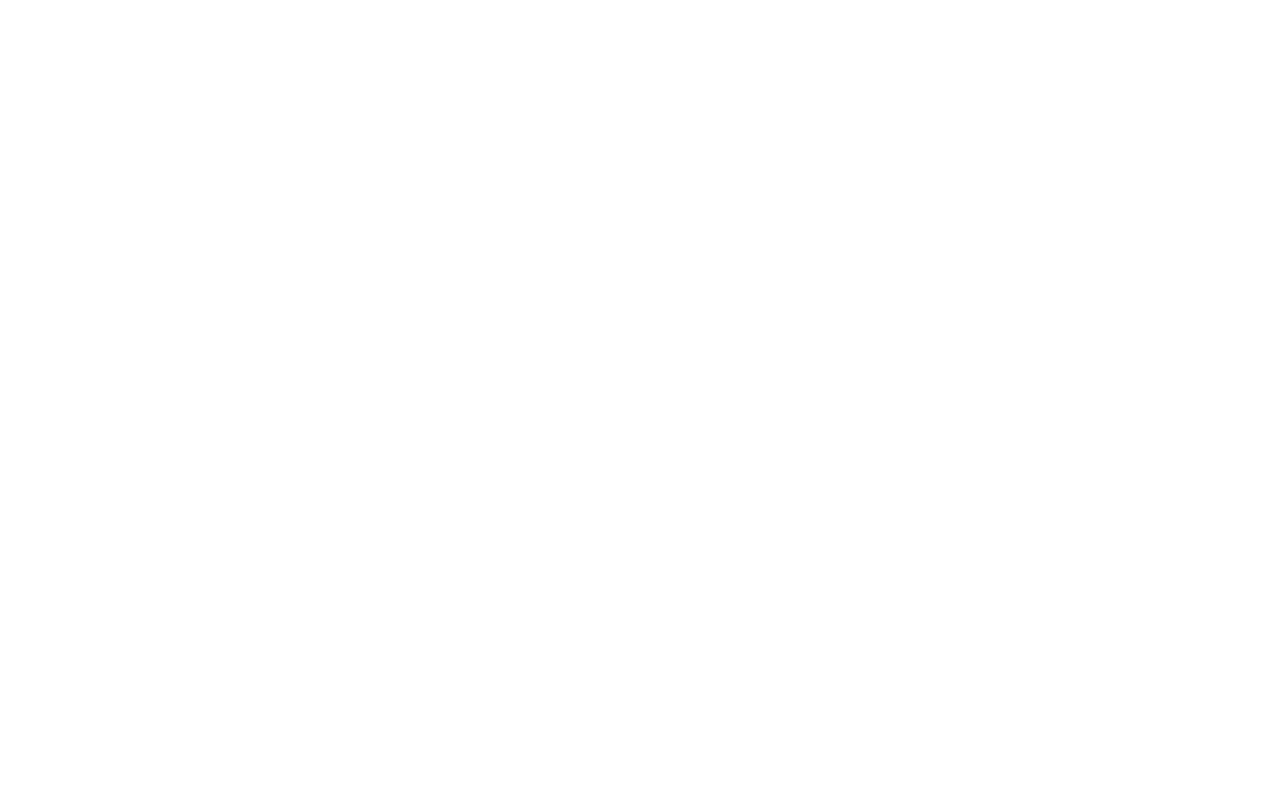
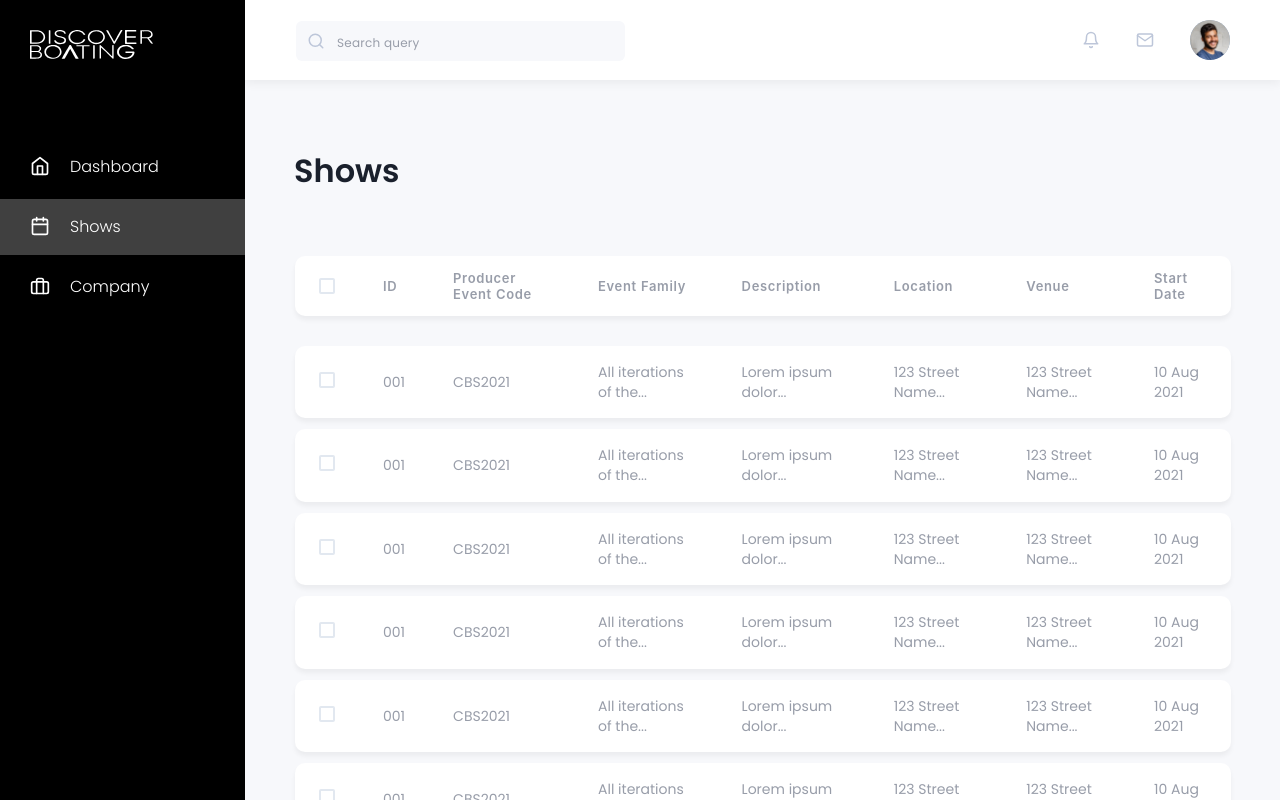
Before and after one commit to rhaicode/nmma, a React (Create React App) app in the folder client/: page /shows in a window 1280 px wide. Shown: the top 800 px of the page. Built offline with nearby package versions, Linux system fonts and the light colour scheme.

Commit message:
Add shared table component.

```diff
--- a/client/src/App.tsx
+++ b/client/src/App.tsx
@@ -1,7 +1,7 @@
 import { Switch, Route } from 'react-router-dom'
 
 import Dashboard from './pages/Dashboard'
-import Event from './pages/Event'
+import Shows from './pages/Shows'
 import Company from './pages/Company'
 
 const App: React.FC = () => (
@@ -9,8 +9,8 @@
     <Route exact path="/">
       <Dashboard />
     </Route>
-    <Route exact path="/event">
-      <Event />
+    <Route exact path="/shows">
+      <Shows />
     </Route>
     <Route exact path="/company">
       <Company />
--- /dev/null
+++ b/client/src/components/shared/ThemedTable.tsx
@@ -0,0 +1,29 @@
+import styled from '@emotion/styled'
+import { Table } from '@chakra-ui/react'
+
+const ThemedTable = styled(Table)`
+  & {
+    thead {
+      border-color: transparent;
+      tr {
+        border-color: transparent;
+        th {
+          border-color: transparent;
+        }
+      }
+    }
+    tbody {
+      border-color: transparent;
+      tr {
+        border-color: transparent;
+        td {
+          border-color: transparent;
+          font-weight: 400;
+          font-size: 14px;
+        }
+      }
+    }
+  }
+`
+
+export default ThemedTable
--- a/client/src/components/shared/index.tsx
+++ b/client/src/components/shared/index.tsx
@@ -1,4 +1,5 @@
 import Sidebar from './Sidebar'
 import Topbar from './Topbar'
+import ThemedTable from './ThemedTable'
 
-export { Sidebar, Topbar }
+export { Sidebar, Topbar, ThemedTable }
--- a/client/src/config/links.tsx
+++ b/client/src/config/links.tsx
@@ -7,8 +7,8 @@
     icon: <FiHome color="white" fontSize="20px" />,
   },
   {
-    label: 'Event',
-    url: '/event',
+    label: 'Shows',
+    url: '/shows',
     icon: <FiCalendar color="white" fontSize="20px" />,
   },
   {
--- a/client/src/pages/Event.tsx
+++ /dev/null
@@ -1,12 +0,0 @@
-import { Text } from '@chakra-ui/react'
-import DefaultLayout from '../layouts/DefaultLayout'
-
-const Event: React.FC = () => (
-  <DefaultLayout>
-    <Text as="span" fontSize="32px" fontWeight="600">
-      Event
-    </Text>
-  </DefaultLayout>
-)
-
-export default Event
--- /dev/null
+++ b/client/src/pages/Shows.tsx
@@ -0,0 +1,97 @@
+import { Checkbox, Tbody, Td, Text, Th, Thead, Tr } from '@chakra-ui/react'
+
+import { ThemedTable } from '../components/shared'
+import DefaultLayout from '../layouts/DefaultLayout'
+
+const columns = [
+  'ID',
+  'Producer Event Code',
+  'Event Family',
+  'Description',
+  'Location',
+  'Venue',
+  'Start Date',
+]
+
+const Shows: React.FC = () => {
+  const list = Array.from({ length: 7 })
+
+  return (
+    <DefaultLayout>
+      <Text as="span" fontSize="32px" fontWeight="600">
+        Shows
+      </Text>
+
+      <ThemedTable variant="simple" mt="60px">
+        <Thead
+          border="1px solid"
+          borderColor="transparent"
+          backgroundColor="transparent"
+          borderRadius="10px"
+        >
+          <Tr
+            h="60px"
+            backgroundColor="white"
+            boxShadow="0px 4px 5px rgba(0, 0, 0, 0.05)"
+            borderRadius="10px"
+          >
+            <Th borderTopLeftRadius="10px" borderBottomLeftRadius="10px">
+              <Checkbox />
+            </Th>
+
+            {columns.map((c, i) => (
+              <Th
+                textTransform="capitalize"
+                key={c}
+                color="darkGray"
+                fontSize="13px"
+                fontWeight="600"
+                {...(i === columns.length - 1 && {
+                  borderTopRightRadius: '10px',
+                  borderBottomRightRadius: '10px',
+                })}
+              >
+                {c}
+              </Th>
+            ))}
+          </Tr>
+        </Thead>
+        <Tbody
+          border="1px solid"
+          borderColor="transparent"
+          backgroundColor="transparent"
+          borderRadius="10px"
+        >
+          <Tr height="30px" />
+          {list.map((l, i) => (
+            <>
+              <Tr
+                h="70px"
+                backgroundColor="white"
+                boxShadow="0px 4px 5px rgba(0, 0, 0, 0.05)"
+                borderRadius="10px"
+                color="darkGray"
+              >
+                <Td borderTopLeftRadius="10px" borderBottomLeftRadius="10px">
+                  <Checkbox />
+                </Td>
+                <Td>001</Td>
+                <Td>CBS2021</Td>
+                <Td>All iterations of the...</Td>
+                <Td>Lorem ipsum dolor...</Td>
+                <Td>123 Street Name...</Td>
+                <Td>123 Street Name...</Td>
+                <Td borderTopRightRadius="10px" borderBottomRightRadius="10px">
+                  10 Aug 2021
+                </Td>
+              </Tr>
+              {i < list.length - 1 && <Tr height="11px" />}
+            </>
+          ))}
+        </Tbody>
+      </ThemedTable>
+    </DefaultLayout>
+  )
+}
+
+export default Shows
```
